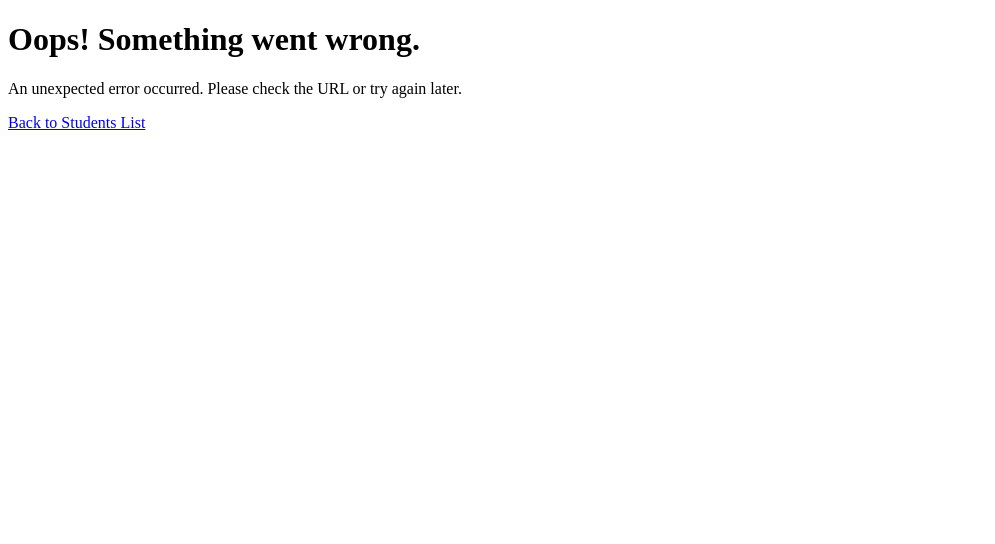
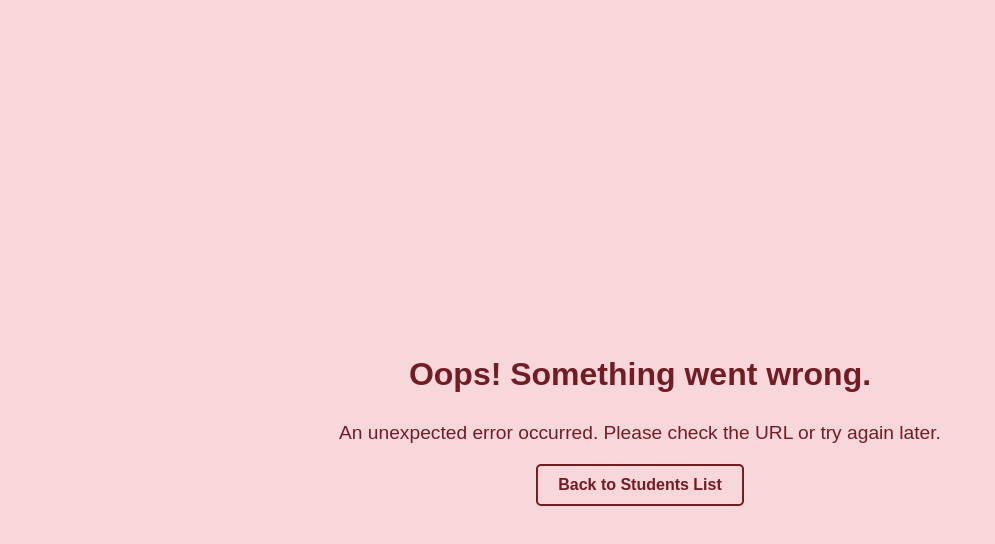
Before and after one commit to Yugal-kosamshile/100-Days-of-Coding-Challenge-Java, a plain HTML site: page Day 100/student-management-system/src/main/resources/templates/error.html in a window 1280 px wide. Shown: the whole page, without its empty margins (0-995 px from the left). Drawn offline with Linux system fonts and the light colour scheme.

Commit message:
error.html

```diff
--- a/Day 100/student-management-system/src/main/resources/templates/error.html
+++ b/Day 100/student-management-system/src/main/resources/templates/error.html
@@ -3,6 +3,45 @@
 <head>
     <meta charset="UTF-8">
     <title>Error</title>
+    <style>
+        body {
+            font-family: Arial, sans-serif;
+            background-color: #f8d7da;
+            color: #721c24;
+            margin: 0;
+            padding: 20px;
+            display: flex;
+            flex-direction: column;
+            align-items: center;
+            justify-content: center;
+            height: 100vh;
+        }
+
+        h1 {
+            font-size: 2em;
+            margin-bottom: 10px;
+        }
+
+        p {
+            font-size: 1.2em;
+            margin-bottom: 20px;
+        }
+
+        a {
+            text-decoration: none;
+            color: #721c24;
+            font-weight: bold;
+            border: 2px solid #721c24;
+            padding: 10px 20px;
+            border-radius: 5px;
+            transition: background-color 0.3s, color 0.3s;
+        }
+
+        a:hover {
+            background-color: #721c24;
+            color: #f8d7da;
+        }
+    </style>
 </head>
 <body>
     <h1>Oops! Something went wrong.</h1>
```
